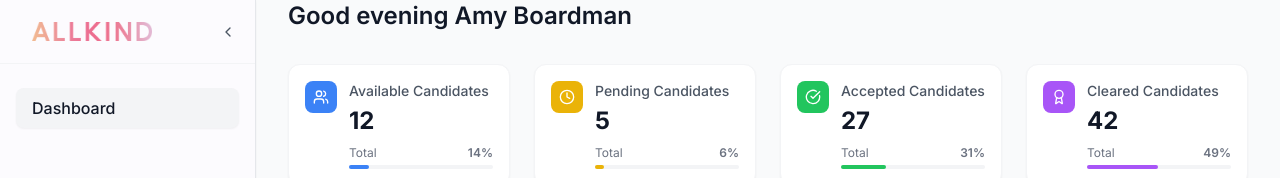
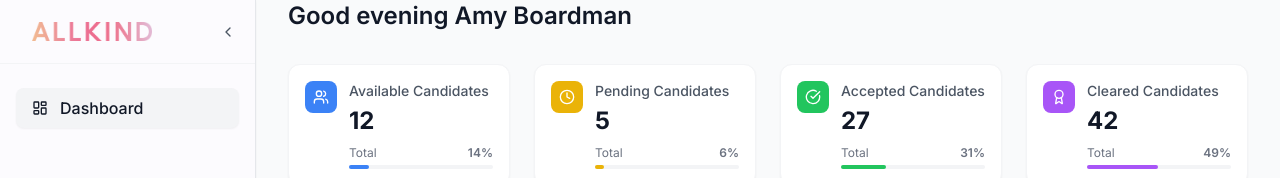
Before and after one commit to ofir-allkind/allkind-partners-portal, a Next.js app: page / in a window 1280 px wide. Shown: the top 178 px of the page. Built offline with nearby package versions, Linux system fonts and the light colour scheme.

Commit message:
Add icon to the Dashboard

```diff
--- a/src/components/Sidebar.jsx
+++ b/src/components/Sidebar.jsx
@@ -3,11 +3,11 @@
 import React, { useState } from 'react';
 import Image from 'next/image';
 import Link from 'next/link';
-import { ChevronRight, ChevronLeft, Menu, LogOut } from 'lucide-react';
+import { ChevronRight, ChevronLeft, Menu, LogOut, LayoutDashboard } from 'lucide-react';
 import { useSidebar } from './SidebarProvider';
 
 const mainLinks = [
-  { label: 'Dashboard', href: '#', active: true },
+  { label: 'Dashboard', href: '#', active: true, icon: LayoutDashboard },
 ];
 
 const appLinks = [
@@ -76,10 +76,13 @@ export default function Sidebar() {
               >
                 {isCollapsed ? (
                   <div className="w-4 h-4 bg-gray-300 rounded flex items-center justify-center">
-                    <span className="text-xs">D</span>
+                    <link.icon className="w-3 h-3 text-gray-600" />
                   </div>
                 ) : (
-                  link.label
+                  <>
+                    <link.icon className="w-4 h-4 mr-3" />
+                    {link.label}
+                  </>
                 )}
               </a>
             ))}
```
